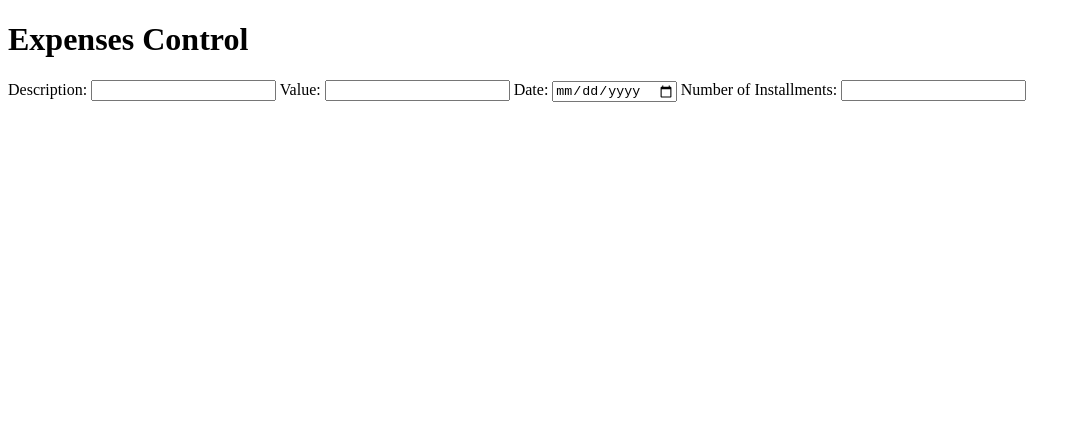
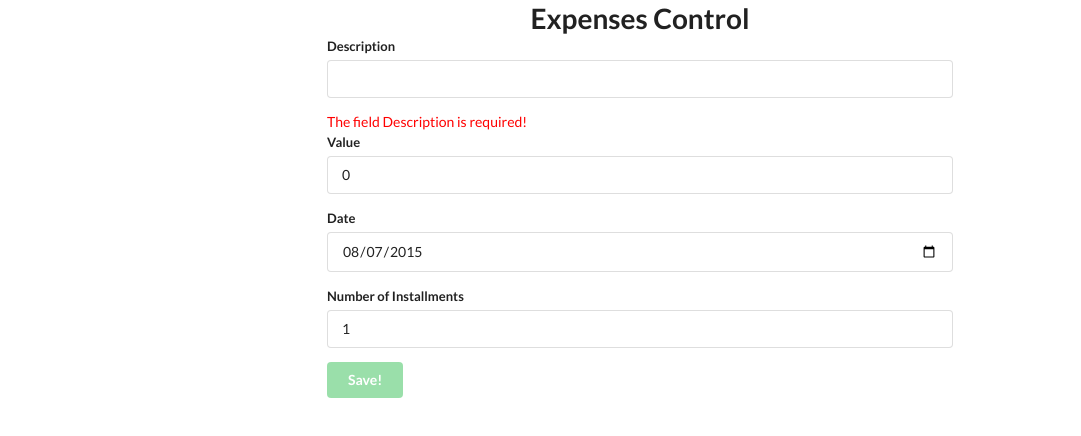
Before and after one commit to brunoocasali/angular-expenses, a plain HTML site: page index.html in a window 1280 px wide. Shown: the whole page, without its empty margins (0-1081 px from the left). Drawn offline with Linux system fonts and the light colour scheme.

Commit message:
added semantic ui and other fixes

```diff
--- a/index.html
+++ b/index.html
@@ -2,26 +2,43 @@
 <html ng-app="expensesApp">
 <head>
     <meta charset="UTF-8">
-    <link rel="stylesheet" href=""/>
+    <link rel="stylesheet" type="text/css" href="css/semantic.min.css">
     <script src="js/angular.min.js"></script>
     <script src="js/controller.js"></script>
+    <script src="js/semantic.min.js"></script>
     <title>Expenses!</title>
 </head>
-<body ng-controller="ExpenseController">
-<form name="formExpenses" novalidate>
-    <h1>Expenses Control</h1>
+<body ng-controller="ExpenseController" class="container">
+    <div class="ui center aligned container">
+        <h1>Expenses Control</h1>
+    </div>
 
-    Description:
-    <input type="text" name="textDescription" required maxlength="10"/>
+    <div class="ui two column centered grid">
+        <div class="column">
+            <form class="ui form" name="formExpenses" ng-submit="save();" novalidate>
+                <div class="field">
+                    <label>Description</label>
+                    <input type="text" name="textDescription" ng-model="expense.description" ng-required="true" ng-maxlength="10"/>
+                </div>
+                <span style="color: red;" ng-show="formExpenses.textDescription.$error.required">
+                    The field Description is required!
+                </span>
 
-    Value:
-    <input type="text" name="textValue" required/>
-
-    Date:
-    <input type="date" name="textDate" required/>
-
-    Number of Installments:
-    <input type="number" name="textInstallment" required/>
-</form>
+                <div class="field">
+                    <label>Value</label>
+                    <input type="text" name="textValue" ng-model="expense.value" ng-required="true"/>
+                </div>
+                <div class="field">
+                    <label>Date</label>
+                    <input type="date" name="textDate" required ng-model="expense.date" />
+                </div>
+                <div class="field">
+                    <label>Number of Installments</label>
+                    <input type="number" name="textInstallment" required ng-model="expense.installments" />
+                </div>
+                <button class="ui positive button" ng-disabled="formExpenses.$invalid" type="submit">Save!</button>
+            </form>
+        </div>
+    </div>
 </body>
 </html>
```
Also changed, not shown: css/semantic.min.css (added), js/semantic.min.js (added).
